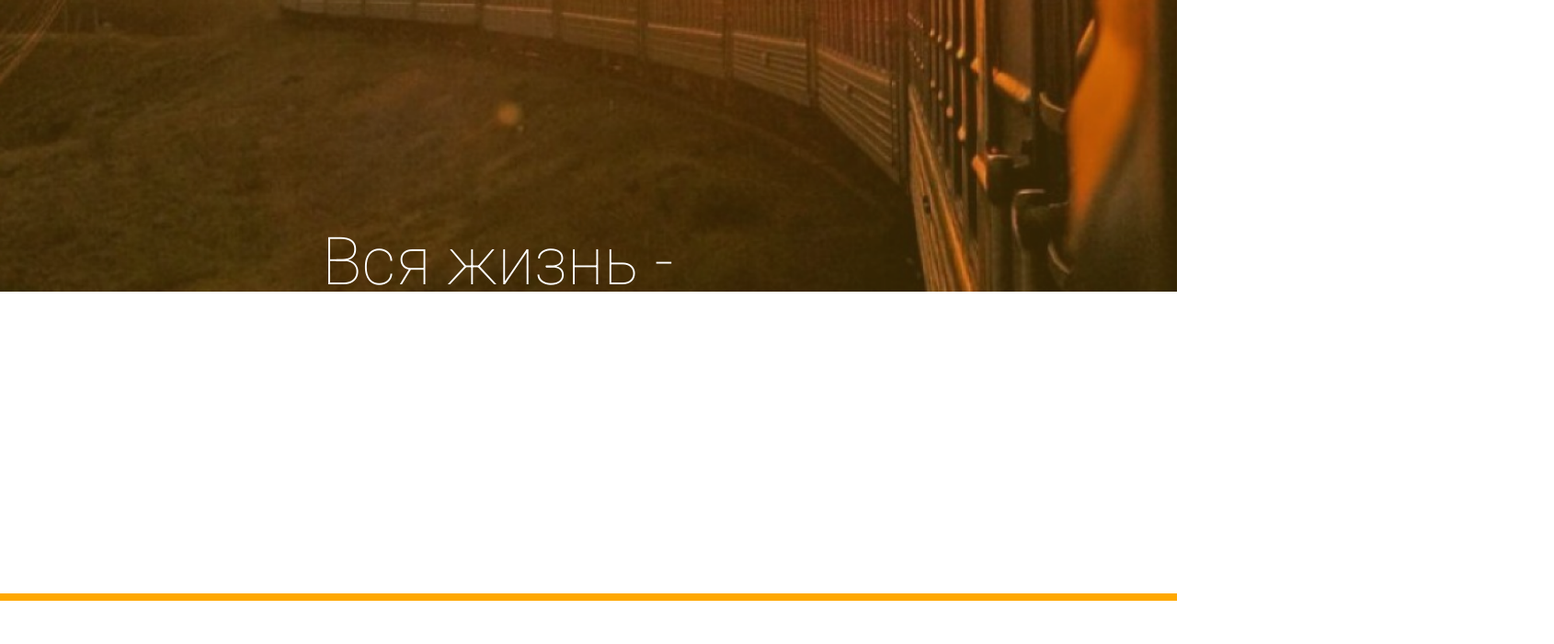
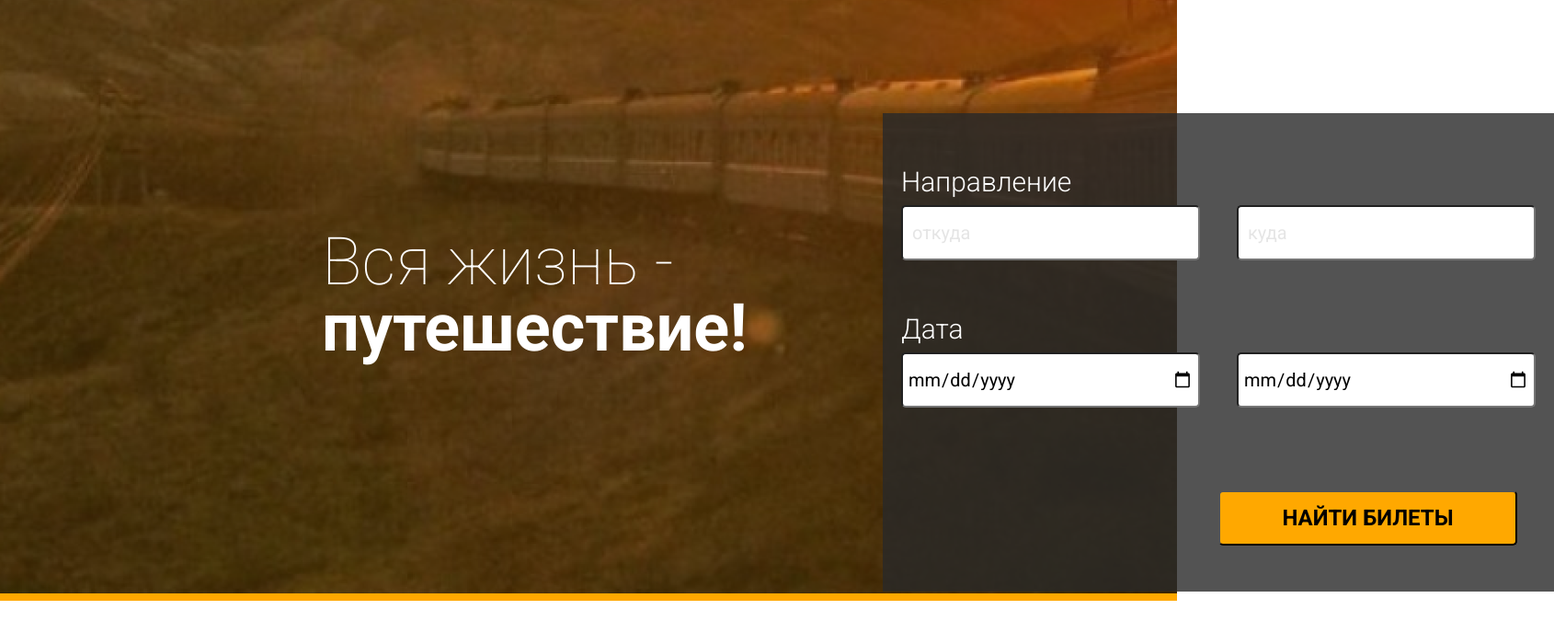
Before and after one commit to demargorn/railway-sales_react-ts, a React (Vite) app: page / in a window 1280 px wide. Shown: the part 340-1040 px from the top of the page at 92% size, 1690 px wide, since content can reach past the window. Built offline with nearby package versions, Linux system fonts and the light colour scheme.

Commit message:
adaptive added

```diff
--- a/src/widgets/About/About.module.css
+++ b/src/widgets/About/About.module.css
@@ -1,5 +1,5 @@
 .about {
-   max-width: 1920px;
+   min-width: 920px;
    border-top: 8px solid #ffa800;
 }
 
@@ -16,7 +16,7 @@
    flex-direction: column;
    justify-content: center;
    margin-left: 260px;
-   max-width: 1320px;
+   max-width: 1520px;
    margin-bottom: 90px;
    padding-left: 20px;
    border-left: 9px solid #ffa800;
--- a/src/widgets/Footer/Footer.module.css
+++ b/src/widgets/Footer/Footer.module.css
@@ -1,6 +1,6 @@
 .footer__container {
+   min-width: 920px;
    background-color: #2d2b2f;
-   max-width: 1920px;
 }
 
 .footer__top {
--- a/src/widgets/Main/Main.module.css
+++ b/src/widgets/Main/Main.module.css
@@ -1,12 +1,13 @@
 .main {
    display: flex;
    flex-direction: column;
+   position: relative;
    width: 100%;
-   max-width: 1920px;
+   min-width: 920px;
+   min-height: 985px;
    background: no-repeat url('/src/shared/images/main-background.png');
-   background-size: contain;
+   background-size: cover;
    padding-top: 15px;
-   min-height: 985px;
 }
 
 .logo {
@@ -38,6 +39,7 @@
    color: #fff;
    text-decoration: none;
 }
+
 .navbar__link:hover {
    color: #ffa800;
 }
@@ -63,3 +65,122 @@
    line-height: 100%;
    color: #fff;
 }
+
+.search-form {
+   display: flex;
+   flex-direction: column;
+   align-items: end;
+   position: relative;
+   width: 100%;
+   max-width: 730px;
+   margin-left: 960px;
+   margin-top: -270px;
+}
+
+.search-form::before {
+   content: '';
+   position: absolute;
+   top: 0;
+   left: 0;
+   right: 0;
+   bottom: 0;
+   background-color: #292929;
+   opacity: 0.8;
+   z-index: 1;
+}
+
+.search-form__direction,
+.search-form__date {
+   display: flex;
+   flex-direction: column;
+   z-index: 2;
+}
+
+.search-form__direction-label,
+.search-form__date-label {
+   font-size: 30px;
+   font-weight: 300;
+   line-height: 100%;
+   color: #fff;
+   margin: 60px 0px 10px 20px;
+}
+
+.search-form__direction-input,
+.search-form__date-input {
+   font-size: 20px;
+   font-weight: 400;
+   line-height: 100%;
+   padding: 5px;
+   width: 325px;
+   height: 60px;
+   border-radius: 5px;
+   margin: 0px 20px;
+}
+
+.search-form__direction-input::placeholder,
+.search-form__date-input::placeholder {
+   font-size: 20px;
+   color: #e5e5e5;
+   padding: 5px;
+}
+
+.search-form__button {
+   font-size: 24px;
+   font-weight: 700;
+   line-height: 100%;
+   color: #000;
+   background-color: #ffa800;
+   width: 325px;
+   height: 60px;
+   text-transform: uppercase;
+   border-radius: 5px;
+   margin: 90px 40px 50px 0px;
+   z-index: 2;
+}
+
+@media (min-width: 769px) and (max-width: 1200px) {
+   .logo {
+      margin-left: 120px;
+   }
+
+   .navbar__content {
+      margin-left: 120px;
+   }
+}
+
+@media (min-width: 481px) and (max-width: 768px) {
+   .logo {
+      font-size: 36px;
+      margin-left: 60px;
+   }
+
+   .navbar__content {
+      margin-left: 35px;
+   }
+
+   .navbar__link {
+      font-size: 30px;
+   }
+
+   .main-title {
+      margin-top: 415px;
+      margin-left: 250px;
+   }
+}
+
+@media (max-width: 481px) {
+   .logo {
+      font-size: 45px;
+      margin-left: 45px;
+   }
+
+   .navbar__content {
+      margin-left: 45px;
+   }
+
+   .main-title {
+      width: 510px;
+      font-size: 64px;
+      margin: 50px auto 0 auto;
+   }
+}
--- a/src/widgets/Main/Main.tsx
+++ b/src/widgets/Main/Main.tsx
@@ -7,16 +7,20 @@ const Main = () => {
          <h1 className={styles['logo']}>Railway Sales</h1>
          <nav className={styles['navbar']}>
             <div className={styles['navbar__content']}>
-               <Link to='/about' className={styles['navbar__link']}>
+               <Link to='/' className={styles['navbar__link']}>
                   О нас
                </Link>
-               <Link to='/how' className={styles['navbar__link']}>
+               <Link to='/' className={styles['navbar__link']}>
                   Как это работает
                </Link>
-               <Link to='/reviews' className={styles['navbar__link']}>
+               <Link
+                  to='/'
+                  onClick={() => window.scrollTo(0, 800)}
+                  className={styles['navbar__link']}
+               >
                   Отзывы
                </Link>
-               <Link to='/contacts' className={styles['navbar__link']}>
+               <Link to='/' className={styles['navbar__link']}>
                   Контакты
                </Link>
             </div>
@@ -24,6 +28,46 @@ const Main = () => {
          <h1 className={styles['main-title']}>
             Вся жизнь - <span className={styles['main-title__slogan']}>путешествие!</span>
          </h1>
+
+         <form className={styles['search-form']}>
+            <div className={styles['search-form__direction']}>
+               <label htmlFor='direction' className={styles['search-form__direction-label']}>
+                  Направление
+               </label>
+               <div className={styles['search-form__direction-container']}>
+                  <input
+                     id='direction'
+                     type='text'
+                     placeholder='откуда'
+                     className={styles['search-form__direction-input']}
+                  />
+                  <input
+                     type='text'
+                     placeholder='куда'
+                     className={styles['search-form__direction-input']}
+                  />
+               </div>
+            </div>
+            <div className={styles['search-form__date']}>
+               <label htmlFor='date' className={styles['search-form__date-label']}>
+                  Дата
+               </label>
+               <div className={styles['search-form__date-container']}>
+                  <input
+                     id='date'
+                     type='date'
+                     placeholder='дд/мм/гг'
+                     className={styles['search-form__date-input']}
+                  />
+                  <input
+                     type='date'
+                     placeholder='дд/мм/гг'
+                     className={styles['search-form__date-input']}
+                  />
+               </div>
+            </div>
+            <button className={styles['search-form__button']}>найти билеты</button>
+         </form>
       </main>
    );
 };
```
Also changed, not shown: src/pages/Main/Main.tsx (deleted, +0 -7 lines), src/pages/Main/Main.css (deleted).
